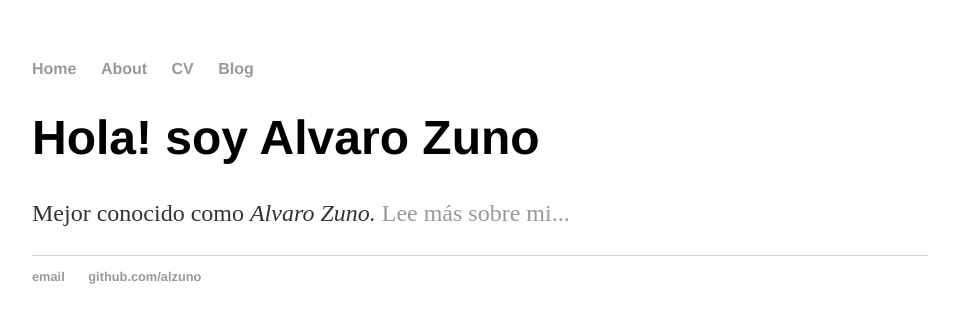
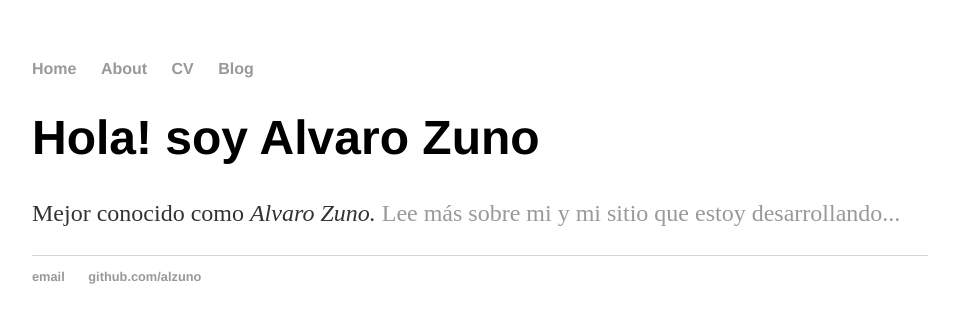
Before and after one commit to alzuno/alzuno.github.io, a Jekyll site: the page built from index.html, in a window 1280 px wide. Shown: the top 323 px of the page, without its empty margins (160-1119 px from the left). Built offline with Jekyll 4.4.1, drawn with Linux system fonts in a browser that asks for light colours.

Commit message:
Cambio texto

```diff
--- a/index.html
+++ b/index.html
@@ -5,5 +5,5 @@ title: Alvaro Zuno
 <div class="blurb">
 	<h1>Hola! soy Alvaro Zuno</h1>
 	<p>Mejor conocido como <em>Alvaro Zuno.</em>
-	<a href="/about">Lee más sobre mi...</a></p>
+	<a href="/about">Lee más sobre mi y mi sitio que estoy desarrollando...</a></p>
 </div><!-- /.blurb -->
```
